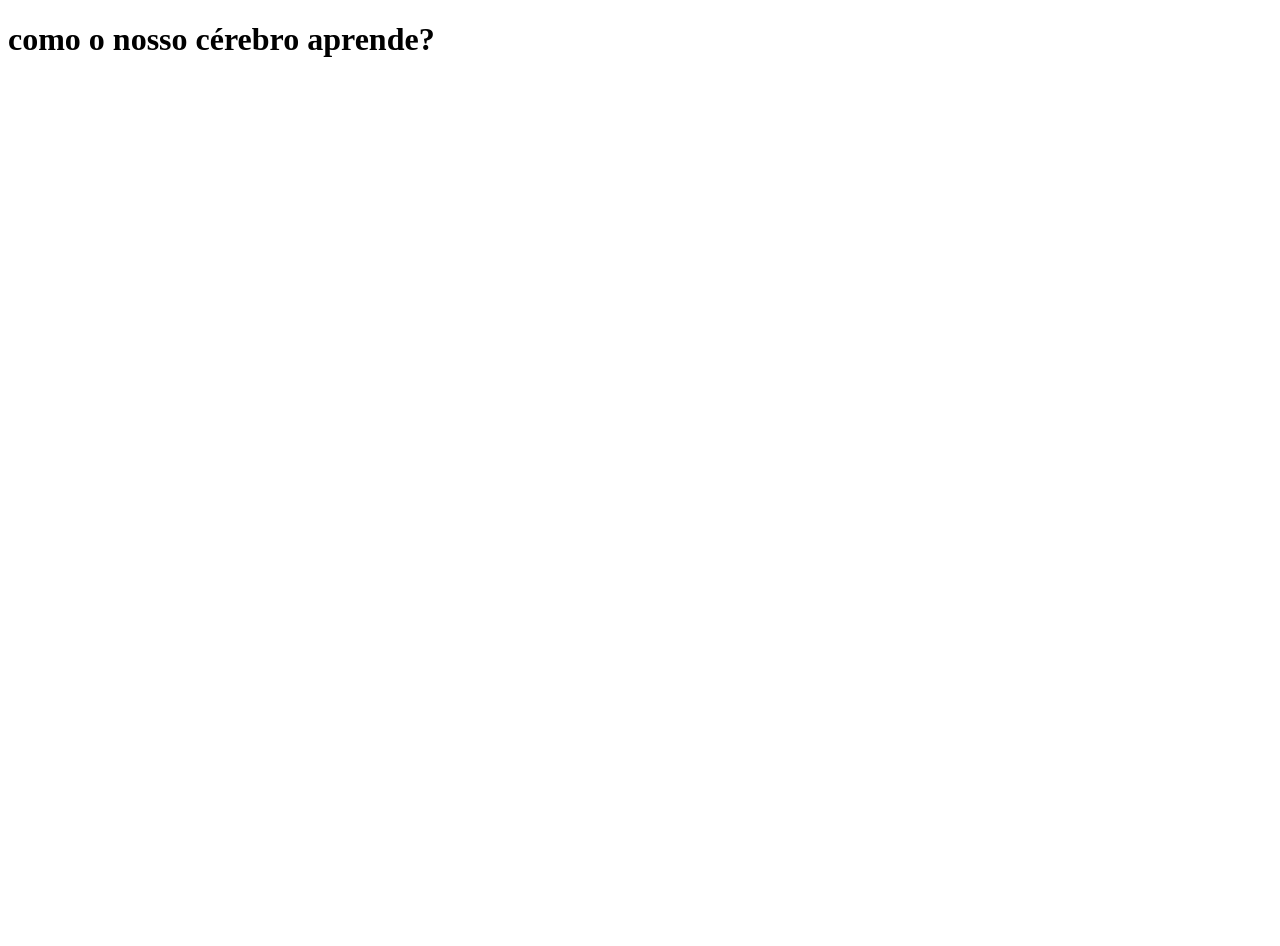
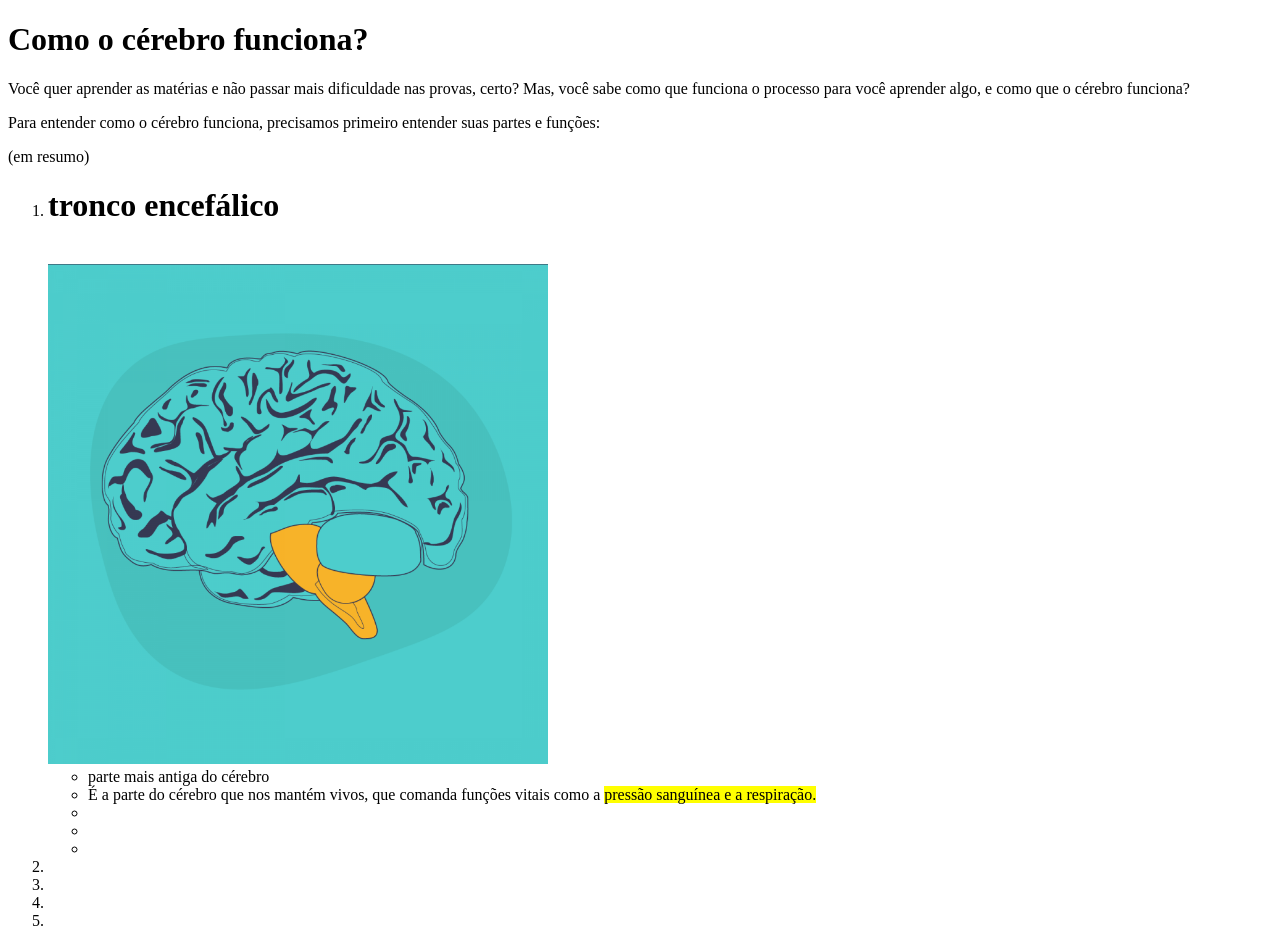
Before and after one commit to igorzoca/studystorm, a plain HTML site: page 02.html in a window 1280 px wide. Before the commit the page ends 800 px from the top, so only its background shows below. Drawn offline with Linux system fonts and the light colour scheme.

Commit message:
Add files via upload

```diff
--- a/02.html
+++ b/02.html
@@ -4,9 +4,29 @@
     <meta charset="UTF-8">
     <meta http-equiv="X-UA-Compatible" content="IE=edge">
     <meta name="viewport" content="width=device-width, initial-scale=1.0">
-    <title>aprendizado do cérebro</title>
+    <title>Como o cérebro funciona?</title>
 </head>
 <body>
-    <h1>como o nosso cérebro aprende?</h1>
+    <h1>Como o cérebro funciona?</h1>
+    <p>Você quer aprender as matérias e não passar mais dificuldade nas provas, certo? Mas, você sabe como que funciona o processo para você aprender algo, e como que o cérebro funciona?</p>
+    <p>Para entender como o cérebro funciona, precisamos primeiro entender suas partes e funções:</p>
+    (em resumo)
+    <ol>
+        <li><h1>tronco encefálico</h1> <br>
+           <img src="troncocerebral.png" alt="tronco cerebral" height="500px">
+            <ul>
+                <li>parte mais antiga do cérebro</li>
+                <li> É a parte do cérebro que nos mantém vivos, que comanda funções
+                    vitais como a <mark>pressão sanguínea e a respiração.</mark></li>
+                <li></li>
+                <li></li>
+                <li></li>
+            </ul>
+        </li>
+        <li></li>
+        <li></li>
+        <li></li>
+        <li></li>
+    </ol>
 </body>
 </html>
```
Also changed, not shown: index.html (+2 -3 lines), troncocerebral.png (added).
